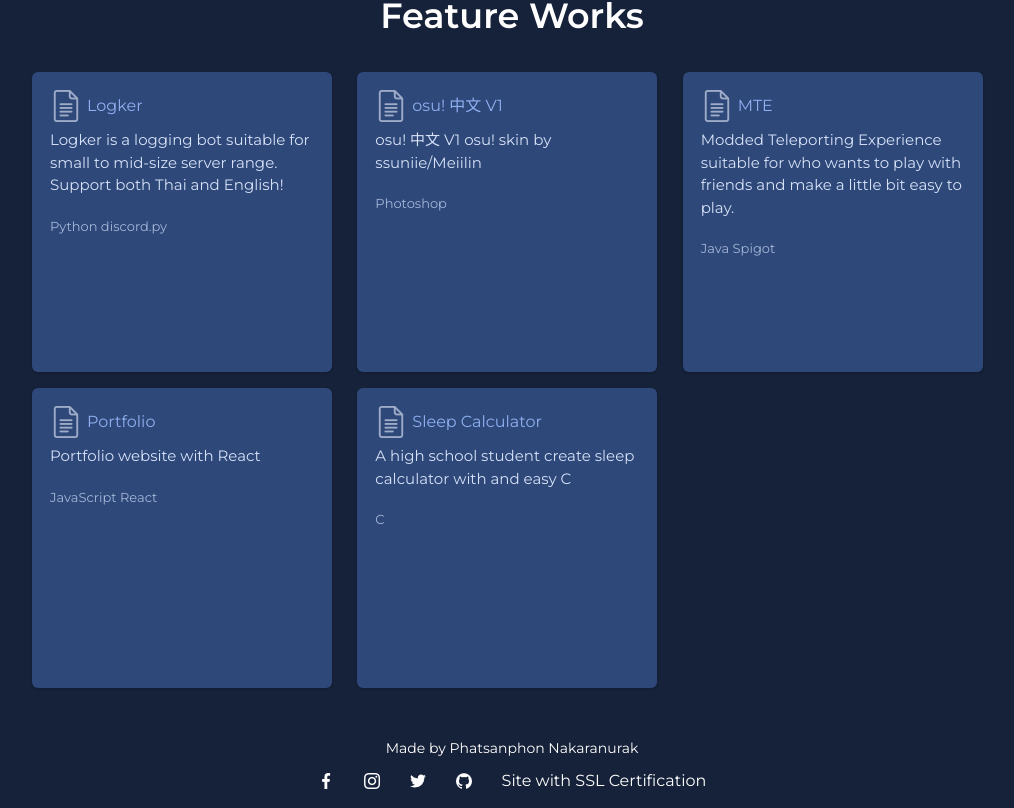
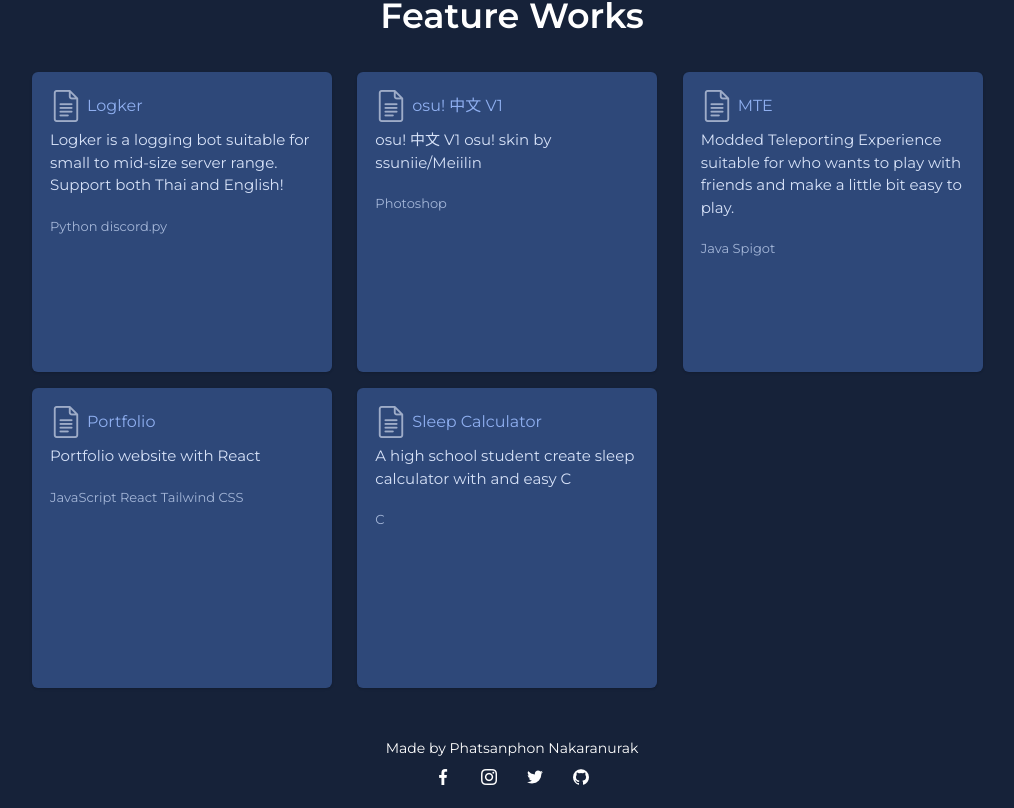
Before and after one commit to phatsanphonna/Portfolio, a React (Create React App) app: page / in a window 1280 px wide. Shown: the part 1031-1839 px from the top of the page, without its empty margins (128-1142 px from the left). Built offline with nearby package versions, Linux system fonts and the light colour scheme.

Commit message:
edit footer

```diff
--- a/src/components/footer/Footer.jsx
+++ b/src/components/footer/Footer.jsx
@@ -20,9 +20,6 @@ export default function Footer() {
                 <a href="https://www.github.com/ssuniie" rel="noopener noreferrer" target="_blank">
                     <img src='/images/github.png' alt='https://www.github.com/ssuniie'/>
                 </a>
-                <a href="https://phatsanphon-27638.web.app/" rel="noopener noreferrer" target="_blank">
-                    Site with SSL Certification
-                </a>
             </div>
         </div>
     )
--- a/src/components/navbar/Navbar.jsx
+++ b/src/components/navbar/Navbar.jsx
@@ -5,7 +5,7 @@ export default function Navbar() {
     return (
         <div className='Navbar md:flex'>
             <p>Phatsanphon Nakaranurak</p>
-            <a href='https://github.com/ssuniie' rel="noopener noreferrer" target="_blank">
+            <a href='https://github.com/ssuniie'>
                 <button className="repo py-1 px-2 font-regular shadow-md text-white bg-blue-300 hover:bg-blue-400">
                     Repository
                 </button>
--- a/src/components/works/Works.jsx
+++ b/src/components/works/Works.jsx
@@ -26,7 +26,7 @@ const projects = [
     {
         title: 'Portfolio',
         desc: 'Portfolio website with React',
-        techName: 'JavaScript React',
+        techName: 'JavaScript React Tailwind CSS',
         projectLink: 'https://github.com/ssuniie/Portfolio'
     },
     {
--- a/src/components/works/works.scss
+++ b/src/components/works/works.scss
@@ -15,9 +15,5 @@
 
         margin-left: auto;
         margin-right: auto;
-
-        .card {
-            margin: 20px;
-        }
     }
 }
```
